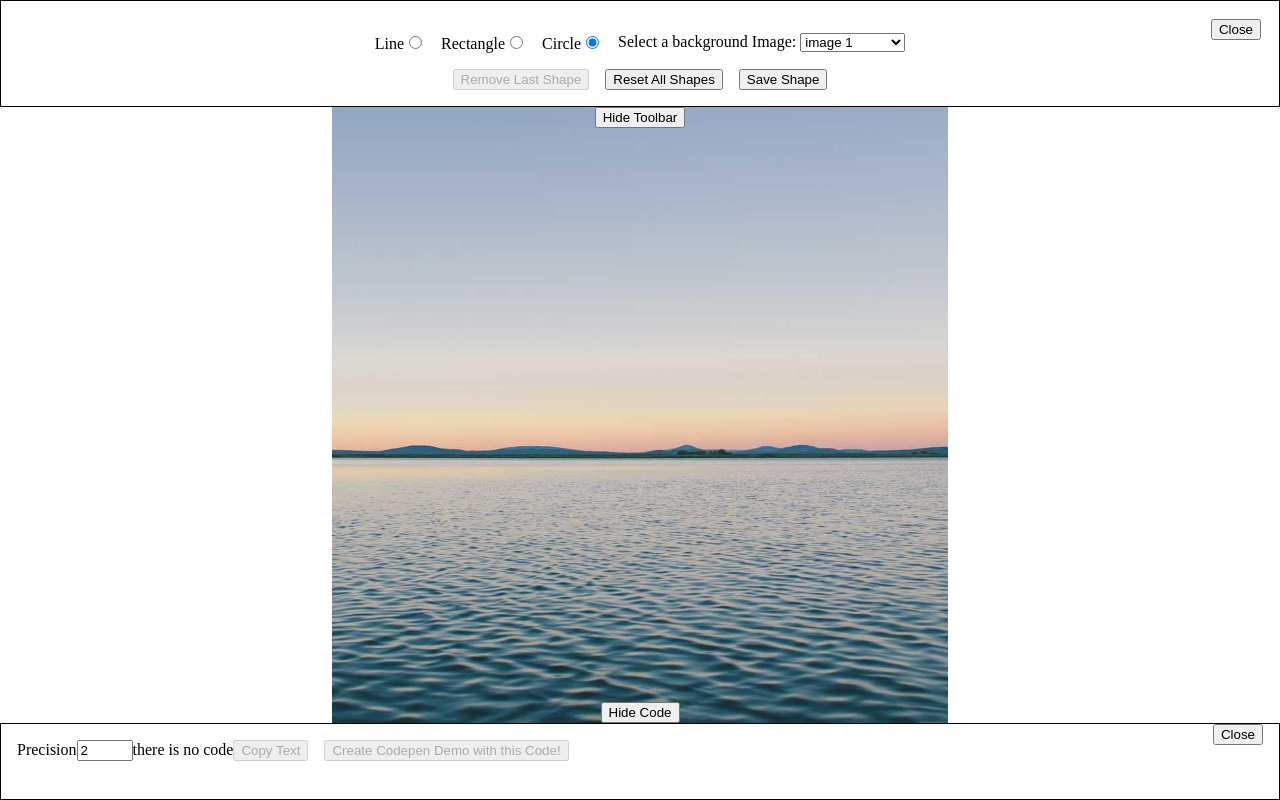
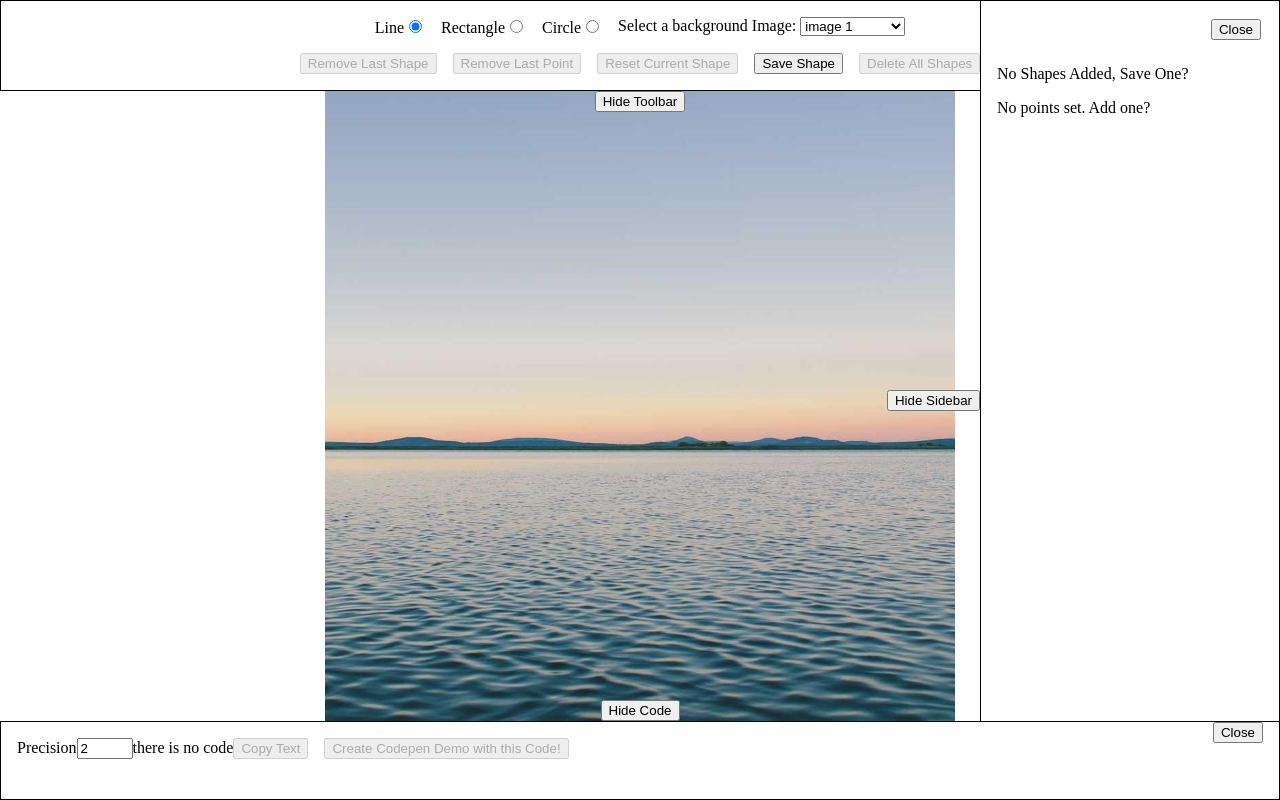
Before and after one commit to bigandy/shape-creator, a React (Vite) app: page / in a window 1280 px wide. Built offline with nearby package versions, Linux system fonts and the light colour scheme.

Commit message:
start on sidebar again

```diff
--- a/src/App.css
+++ b/src/App.css
@@ -110,17 +110,6 @@ main {
   pointer-events: none;
 }
 
-.sidebar {
-  position: fixed;
-  right: 0;
-  top: 0;
-
-  z-index: 1;
-  width: 20vw;
-  background: white;
-  height: 100%;
-}
-
 [class$="-point"] {
   z-index: 1;
   position: absolute;
@@ -196,6 +185,14 @@ main {
 }
 
 .sidebar {
+  position: fixed;
+  right: 0;
+  top: 0;
+  z-index: 1;
+  /* width: 20vw; */
+  background: white;
+  height: 100%;
+
   transition: width 0.2s ease-in-out;
   transition-behavior: allow-discrete;
   overflow: clip;
@@ -205,6 +202,11 @@ main {
   @starting-style {
     width: 0;
   }
+}
+
+.sidebar-inner {
+  padding-inline: 1rem;
+  padding-block-start: 3rem;
 }
 
 .toolbar {
--- a/src/App.tsx
+++ b/src/App.tsx
@@ -21,13 +21,12 @@ function App() {
   const [stack, setStack] = useState<Coords[]>([]);
   const [toolbarOpen, setToolbarOpen] = useState(true);
   const [codeViewerOpen, setCodeViewerOpen] = useState(true);
-  const [sidebarOpen, setSidebarOpen] = useState(false);
+  const [sidebarOpen, setSidebarOpen] = useState(true);
   const [backgroundImage, setBackgroundImage] = useState(
     backgroundImages[0].url
   );
   const [savedStack, setSavedStack] = useState<Shape[]>([]);
-  const [useAllShapes, setUseAllShapes] = useState(true);
-  const [drawingMode, setDrawingMode] = useState<DrawingMode>("circle");
+  const [drawingMode, setDrawingMode] = useState<DrawingMode>("line");
 
   const [precision, setPrecision] = useState(2);
 
@@ -45,7 +44,7 @@ function App() {
     countRef.current = countRef.current + 1;
     setStack([]);
   };
-  const handleResetAllStacks = () => {
+  const handleDeleteAllStacks = () => {
     setStack([]);
     setSavedStack([]);
     countRef.current = countRef.current + 1;
@@ -57,16 +56,8 @@ function App() {
     setBackgroundImage(e.target.value);
   };
 
-  const handleUseAllShapesToggle = () => setUseAllShapes((useAll) => !useAll);
-
   const handleSaveShape = () => {
-    // if (stack.length === 0) {
-    //   console.log("cannot save, nothing to save");
-    //   return;
-    // }
-    // console.log("save shape", [...savedStack, stack]);
     setSavedStack([...savedStack, { shape: drawingMode, coords: stack }]);
-    // clear current stack
     setStack([]);
   };
 
@@ -86,8 +77,7 @@ function App() {
 
   const handleShowCodeToggle = () => setCodeViewerOpen((o) => !o);
   const handleToolbarToggle = () => setToolbarOpen((o) => !o);
-  const handleCloseToolbar = () => setToolbarOpen(false);
-  // const handleSidebarToggle = () => setSidebarOpen((o) => !o);
+  const handleSidebarToggle = () => setSidebarOpen((o) => !o);
 
   const handleRemoveLastShape = () => {
     setSavedStack((savedStack) =>
@@ -107,7 +97,6 @@ function App() {
         stackActive={stack.length !== 0}
         open={toolbarOpen}
         selectedImage={backgroundImage}
-        useAllShapes={useAllShapes}
         drawingMode={drawingMode}
         canRemoveShapes={savedStack.length !== 0}
         handleRemoveLastShape={handleRemoveLastShape}
@@ -115,11 +104,9 @@ function App() {
         handleEditToggle={handleEditToggle}
         handleRemoveLastPoint={handleRemoveLastPoint}
         handleResetCurrentStack={handleResetCurrentStack}
-        handleResetAllStacks={handleResetAllStacks}
+        handleDeleteAllStacks={handleDeleteAllStacks}
         handleImageChange={handleImageChange}
         handleSaveShape={handleSaveShape}
-        handleUseAllShapesToggle={handleUseAllShapesToggle}
-        handleCloseToolbar={handleCloseToolbar}
       />
       <main>
         {drawingMode === "rectangle" && (
@@ -156,9 +143,10 @@ function App() {
       <Sidebar
         open={sidebarOpen}
         handleClose={handleCloseSidebar}
-        // stack={stack}
-        // setStack={setStack}
-        // savedStack={savedStack}
+        stack={stack}
+        setStack={setStack}
+        savedStack={savedStack}
+        drawingMode={drawingMode}
       />
 
       <CodeViewer
@@ -177,9 +165,9 @@ function App() {
         {toolbarOpen ? "Hide" : "Show"} Toolbar
       </button>
 
-      {/* <button className="toggle-sidebar-button" onClick={handleSidebarToggle}>
+      <button className="toggle-sidebar-button" onClick={handleSidebarToggle}>
         {sidebarOpen ? "Hide" : "Show"} Sidebar
-      </button> */}
+      </button>
       <Toaster position="bottom-center" />
     </Fragment>
   );
--- a/src/components/ClickAreaLine.tsx
+++ b/src/components/ClickAreaLine.tsx
@@ -9,7 +9,7 @@ import {
 import { DragAndDropPoints } from "@components/DragAndDropPoints";
 
 import type { Coords } from "@/Types";
-import { getCoordsAsPercent } from "@utils/coordinates";
+import { getCoords } from "@utils/coordinates";
 
 type Props = {
   setStack: Dispatch<SetStateAction<Coords[]>>;
@@ -26,7 +26,7 @@ export const ClickAreaLine = ({ setStack, stack }: Props) => {
    * and is used for the clip-path: shape() generation
    */
   const handleClick = (event: MouseEvent<HTMLElement>) => {
-    const coords = getCoordsAsPercent(event, clickAreaRef)!;
+    const coords = getCoords(event, clickAreaRef)!;
 
     setStack([...stack, coords]);
   };
@@ -35,7 +35,7 @@ export const ClickAreaLine = ({ setStack, stack }: Props) => {
    * This handles when the mouse cursor moves inside the click-area. It shows the position of the mouse with a div in the same style as the points on the DragAndDropPoints dots.
    */
   const handleMouseMove = (event: MouseEvent<HTMLElement>) => {
-    const coords = getCoordsAsPercent(event, clickAreaRef)!;
+    const coords = getCoords(event, clickAreaRef)!;
 
     setMousePosition(coords);
   };
--- a/src/components/ClickAreaRectangle.tsx
+++ b/src/components/ClickAreaRectangle.tsx
@@ -10,7 +10,7 @@ import { DragAndDropPoints } from "@components/DragAndDropPoints";
 
 import type { Coords, DrawingMode } from "@/Types";
 
-import { getCoordsAsPercent } from "@utils/coordinates";
+import { getCoords } from "@utils/coordinates";
 
 type Props = {
   setStack: Dispatch<SetStateAction<Coords[]>>;
@@ -63,7 +63,7 @@ export const ClickAreaRectangle = ({
 
   const handleMouseDown = (e: MouseEvent<HTMLDivElement>) => {
     setFinalPoint(null);
-    const coords = getCoordsAsPercent(e, clickAreaRef)!;
+    const coords = getCoords(e, clickAreaRef)!;
 
     setInitialPoint(coords);
     setRecording(true);
@@ -72,7 +72,7 @@ export const ClickAreaRectangle = ({
   const handleMouseUp = (e: MouseEvent<HTMLDivElement>) => {
     // AHTODO: How to handle mouseup or out of bounds movement of the mouse?
 
-    const upCoords = getCoordsAsPercent(e, clickAreaRef)!;
+    const upCoords = getCoords(e, clickAreaRef)!;
 
     setFinalPoint(upCoords);
 
@@ -84,7 +84,7 @@ export const ClickAreaRectangle = ({
     if (initialPoint === null || recording === false) {
       return;
     }
-    const coords = getCoordsAsPercent(e, clickAreaRef)!;
+    const coords = getCoords(e, clickAreaRef)!;
 
     setFinalPoint(coords);
   };
--- /dev/null
+++ b/src/components/Dialog.tsx
@@ -0,0 +1,23 @@
+type DialogProps = {
+  open: boolean;
+  positiveCallback: () => void;
+  negativeCallback: () => void;
+};
+
+export const Dialog = ({
+  open,
+  positiveCallback,
+  negativeCallback,
+}: DialogProps) => {
+  if (!open) {
+    return;
+  }
+
+  return (
+    <dialog open>
+      <p>Do you want to delete this point?</p>
+      <button onClick={positiveCallback}>Yes</button>
+      <button onClick={negativeCallback}>No</button>
+    </dialog>
+  );
+};
--- a/src/components/Sidebar.tsx
+++ b/src/components/Sidebar.tsx
@@ -1,44 +1,49 @@
-// import { type SetStateAction, type Dispatch } from "react";
+import { type SetStateAction, type Dispatch, Fragment } from "react";
 
-// import type { Coords, Shape } from "@/Types";
+import type { Coords, DrawingMode, Shape } from "@/Types";
 
-// import { SidebarItem } from "@components/SidebarItem";
+import { SidebarItem } from "@components/SidebarItem";
 
 type SidebarProps = {
   open: boolean;
-  // stack: Coords[];
-  // savedStack: Shape[];
-  // setStack: Dispatch<SetStateAction<Coords[]>>;
+  stack: Coords[];
+  savedStack: Shape[];
+  drawingMode: DrawingMode;
+  setStack: Dispatch<SetStateAction<Coords[]>>;
   handleClose: () => void;
 };
 
 export const Sidebar = ({
   open,
-  // handleClose,
-}: // setStack,
-// stack,
-// savedStack,
-SidebarProps) => {
+  handleClose,
+  savedStack,
+  drawingMode,
+  stack,
+  setStack,
+}: SidebarProps) => {
   // Insert a new point in between existing points. Put the new point half-way between the two existing points.
 
   return (
     <div className={`sidebar ${open ? "sidebar--open" : ""}`}>
-      {/* <button onClick={handleClose} className="close-button">
+      <div className="sidebar-inner">
+        <button onClick={handleClose} className="close-button">
           Close
-      </button> */}
-      {/* {savedStack.length > 0 ? (
+        </button>
+        {savedStack.length > 0 ? (
           <ol>
+            {/* <li>Have Stack</li> */}
             {savedStack.map((stack) => {
               return (
                 <li>
+                  {stack.shape === "line" ? (
                     <ol>
-                  {stack.map(({ percentX, percentY }, index) => {
+                      {stack.coords.map(({ percentX, percentY }, index) => {
                         return (
                           <SidebarItem
                             key={`item-${index}`}
                             x={percentX}
                             y={percentY}
-                        stack={stack}
+                            stack={stack.coords}
                             setStack={setStack}
                             currentIndex={index}
                             editable={false}
@@ -46,14 +51,19 @@ SidebarProps) => {
                         );
                       })}
                     </ol>
+                  ) : (
+                    <p>{stack.shape}</p>
+                  )}
                 </li>
               );
             })}
           </ol>
         ) : (
-        "No Shapes Added, Save One?"
+          <p>No Shapes Added, Save One?</p>
         )}
-      {stack.length > 0 ? (
+        {drawingMode === "line" && stack.length > 0 ? (
+          <Fragment>
+            <p>Current Shape</p>
             <ol>
               {stack.map(({ percentX, percentY }, index) => {
                 return (
@@ -68,9 +78,11 @@ SidebarProps) => {
                 );
               })}
             </ol>
+          </Fragment>
         ) : (
-        "No points set. Add one?"
-      )} */}
+          <p>No points set. Add one?</p>
+        )}
+      </div>
     </div>
   );
 };
--- a/src/components/Toolbar.tsx
+++ b/src/components/Toolbar.tsx
@@ -23,7 +23,6 @@ type Props = {
   open: boolean;
   selectedImage?: string;
   drawingMode: DrawingMode;
-  useAllShapes: boolean;
   stackActive: boolean;
   canRemoveShapes: boolean;
   handleRemoveLastShape: () => void;
@@ -31,17 +30,14 @@ type Props = {
   handleRemoveLastPoint: () => void;
   handleEditToggle: () => void;
   handleResetCurrentStack: () => void;
-  handleResetAllStacks: () => void;
+  handleDeleteAllStacks: () => void;
   handleImageChange: (e: ChangeEvent<HTMLSelectElement>) => void;
   handleSaveShape: () => void;
-  handleUseAllShapesToggle: () => void;
-  handleCloseToolbar: () => void;
 };
 
 export const Toolbar = ({
   open,
   selectedImage,
-  useAllShapes,
   drawingMode,
   stackActive,
   canRemoveShapes,
@@ -49,20 +45,18 @@ export const Toolbar = ({
   handleChangeDrawingMode,
   handleRemoveLastPoint,
   handleResetCurrentStack,
-  handleResetAllStacks,
+  handleDeleteAllStacks,
   handleImageChange,
   handleSaveShape,
-  handleUseAllShapesToggle,
-  handleCloseToolbar,
 }: Props) => {
   return (
     <div className={`toolbar ${open ? "toolbar--open" : ""}`}>
       <div className="inner">
-        <div>
+        {/* <div>
           <button onClick={handleCloseToolbar} className="close-button">
             Close
           </button>
-        </div>
+        </div> */}
 
         <div className="buttons">
           {shapeOptions.map((option) => {
@@ -108,20 +102,13 @@ export const Toolbar = ({
               <button onClick={handleResetCurrentStack} disabled={!stackActive}>
                 Reset Current Shape
               </button>
+              <button onClick={handleSaveShape}>Save Shape</button>
             </Fragment>
           )}
 
-          <button onClick={handleResetAllStacks}>Reset All Shapes</button>
-
-          <button onClick={handleSaveShape}>Save Shape</button>
-
-          {drawingMode === "line" && (
-            <button onClick={handleUseAllShapesToggle}>
-              {useAllShapes ? "One Shape" : "All Shapes"}
-            </button>
-          )}
-
-          {/* <button onClick={handleEditToggle}>Open Sidebar - Edit Points</button> */}
+          <button onClick={handleDeleteAllStacks} disabled={!stackActive}>
+            Delete All Shapes
+          </button>
         </div>
       </div>
     </div>
```
Also changed, not shown: src/components/SidebarItem.tsx (+19 -4 lines), 1 other file (tests, documents, lock files or other folders). Lines whose indentation alone changed are shown as unchanged.
